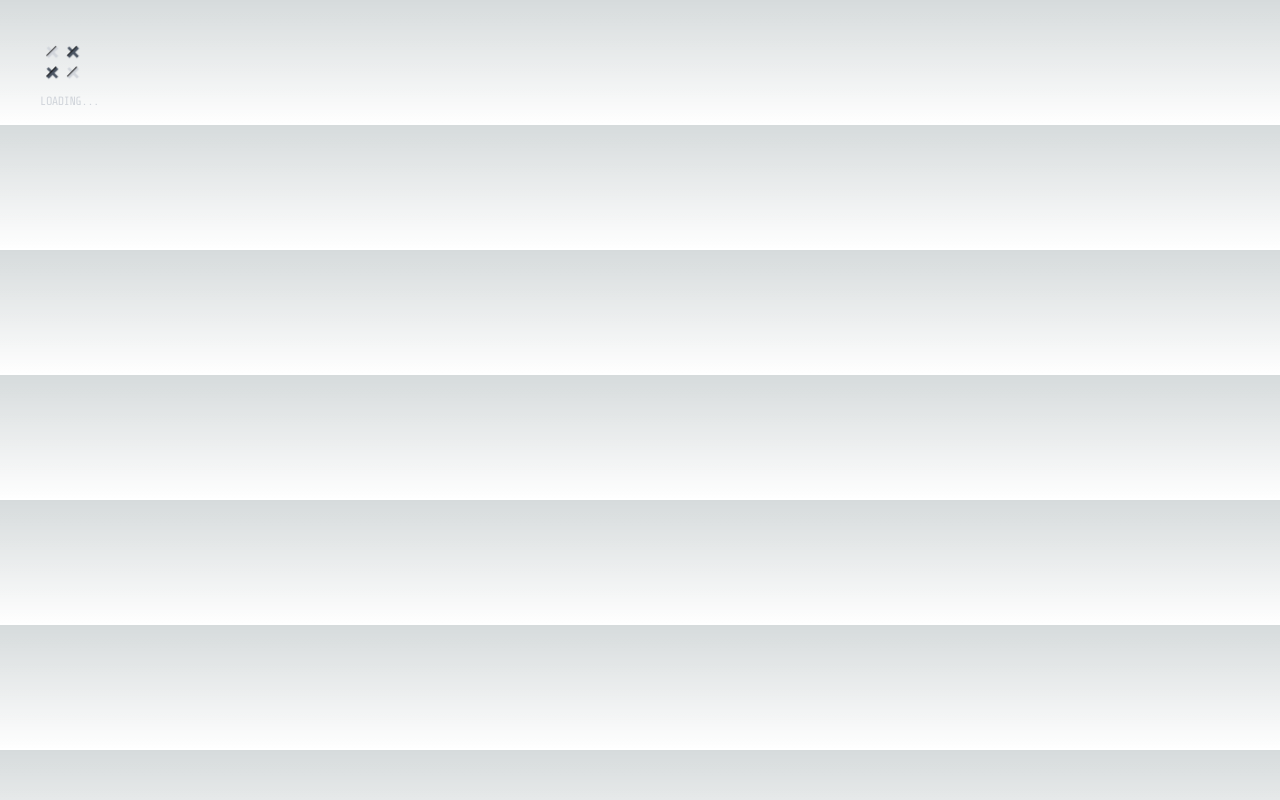
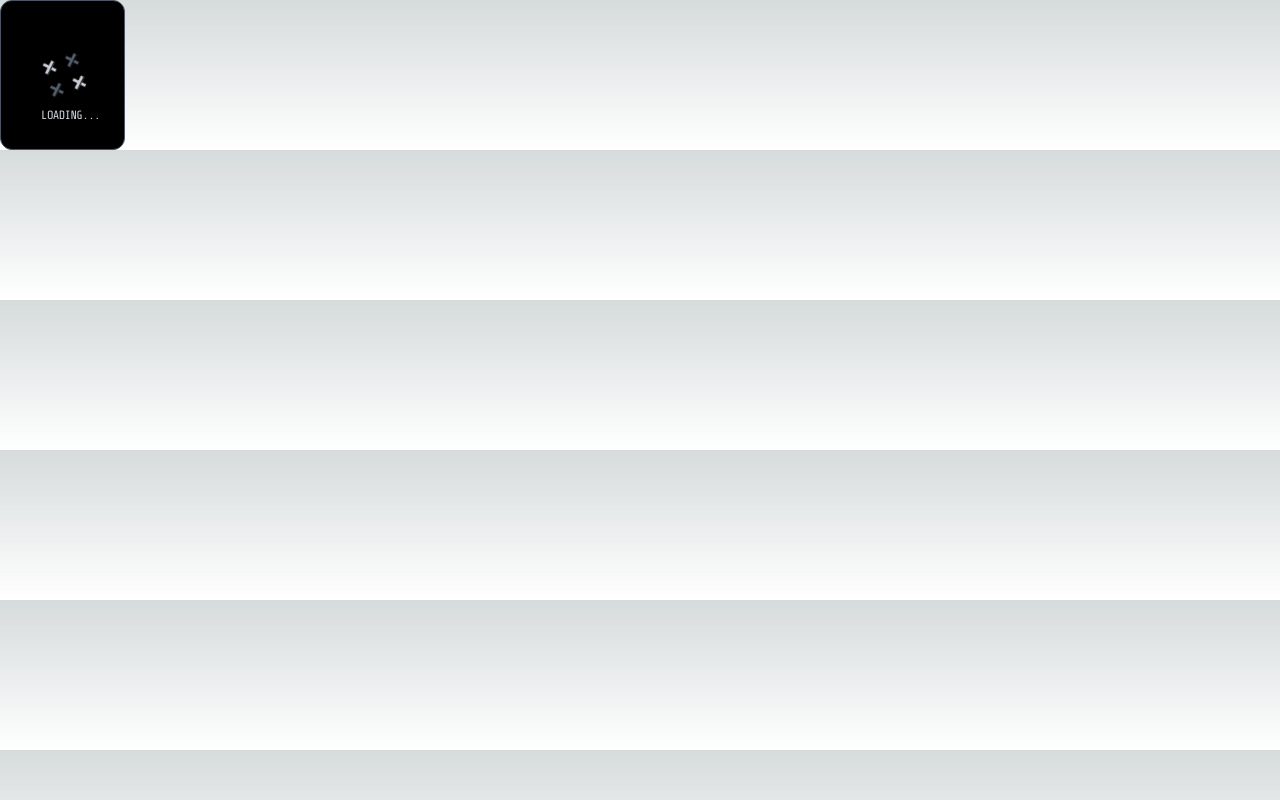
Before and after one commit to brandon-moy/idea-playground, a Next.js app: page /loading-spinners in a window 1280 px wide. Built offline with nearby package versions, Linux system fonts and the light colour scheme; what tailwindcss-animation-delay would draw is missing.

Commit message:
Adjusted sizing and created border card for loading spinner including name of where spinner is from

```diff
--- a/app/loading-spinners/page.tsx
+++ b/app/loading-spinners/page.tsx
@@ -2,7 +2,8 @@ import NikkeLoader from "@/components/spinners/nikke";
 
 function LoadingSpinners() {
   return (
-    <div>
+    <div className="w-[125px] h-[150px] border border-gray-600 rounded-xl bg-black">
+      <p className="text-xs p-2 font-st-mono">NIKKE: Goddess of Victory</p>
       <NikkeLoader />
     </div>
   );
--- a/components/spinners/nikke.tsx
+++ b/components/spinners/nikke.tsx
@@ -1,9 +1,10 @@
 export default function NikkeLoader() {
   return (
     // main container
-    <div className="p-10 w-[125px] h-[125px]">
+    <>
       {/* x  container */}
-      <div className="flex w-full h-full flex-wrap mb-2 scale-90 animate-[nikkeLoad_4s_linear_infinite]">
+      <div className="w-full flex justify-center">
+        <div className="w-[50px] h-[50px] flex flex-wrap mb-2 scale-90 animate-[nikkeLoad_4s_linear_infinite]">
           <div className="relative basis-1/2">
             <div className="w-[15px] h-[2.5px] rotate-45 absolute translate-x-1 translate-y-[0.6rem] animate-[nikkeLightX_4s_ease_infinite]"></div>
             <div className="w-[15px] h-[4px] -rotate-45 absolute translate-x-[0.23rem] translate-y-[0.55rem] border-t-[1.5px] border-black animate-[nikkeLightX_4s_ease_infinite]"></div>
@@ -21,8 +22,9 @@ export default function NikkeLoader() {
             <div className="w-[15px] h-[4px] -rotate-45 absolute translate-x-[0.23rem] translate-y-[0.55rem] border-t-[1.5px] border-black animate-[nikkeLightX_4s_ease_infinite]"></div>
           </div>
         </div>
+      </div>
       {/* LOADING... container */}
-      <div className="flex text-xs font-st-mono text-gray-300 tracking-tighter">
+      <div className="flex text-xs font-st-mono text-gray-300 tracking-tighter px-10">
         <p className="animate-letter-jump m-0">L</p>
         <p className="animate-letter-jump animation-delay-250 m-0">O</p>
         <p className="animate-letter-jump animation-delay-500 m-0">A</p>
@@ -34,6 +36,6 @@ export default function NikkeLoader() {
         <p className="animate-letter-jump animation-delay-2000 m-0">.</p>
         <p className="animate-letter-jump animation-delay-2250 m-0">.</p>
       </div>
-    </div>
+    </>
   );
 }
```
Lines whose indentation alone changed are shown as unchanged.
